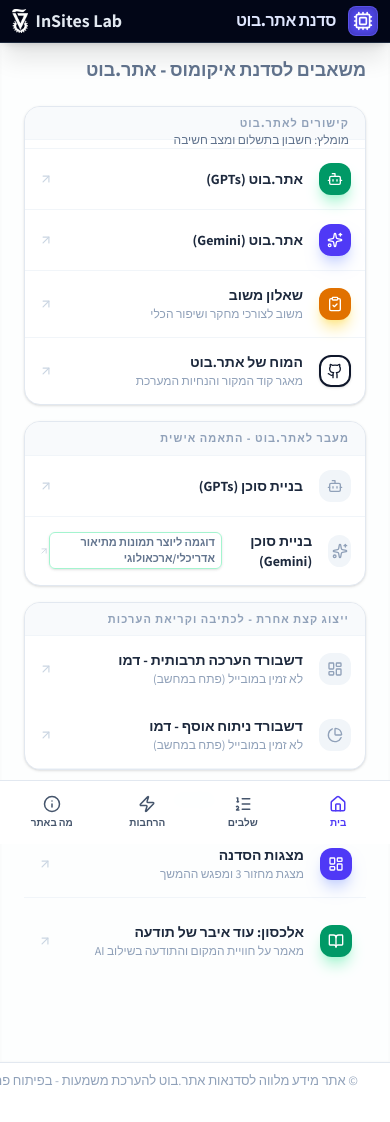
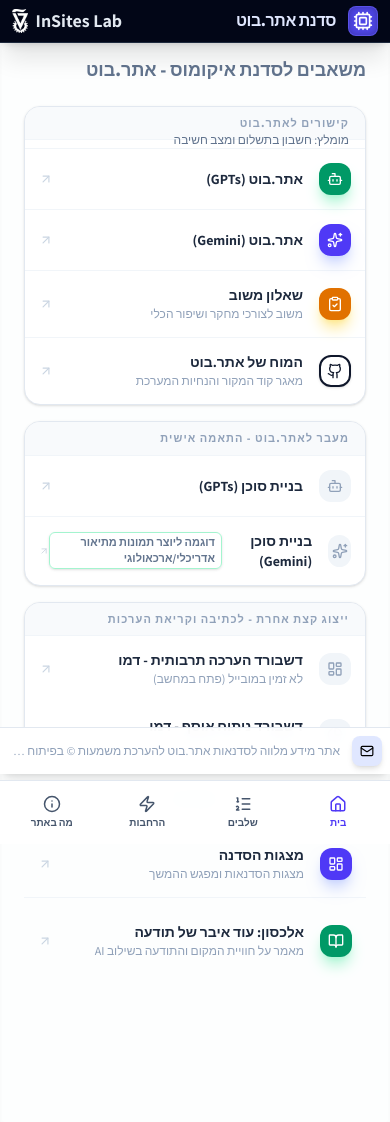
Before and after one commit to YuvalShafriri/Icomos-workshops-site, a React (Vite) app: page / in a window 390 px wide. Before the commit the page ends 1098 px from the top, so only its background shows below. Built offline with nearby package versions, Linux system fonts and the light colour scheme.

Commit message:
Add sticky footer with contact button
- Footer now fixed at bottom of screen (always visible)
- Added contact button with mailto: link to yuval.shafriri@gmail.com
- Adjusted content padding for mobile/desktop coordination
- Updated .gitignore for temp files

```diff
--- a/App.tsx
+++ b/App.tsx
@@ -42,6 +42,7 @@
   TerminalSquare,
   Share2,
   Library,
+  Mail,
 } from "lucide-react";
 import MarkdownRenderer from "./components/MarkdownRenderer";
 import {
@@ -664,7 +665,7 @@
               />
             ) : mobileView === "ABOUT" ? (
               <div
-                className="flex-1 overflow-y-auto bg-white custom-scrollbar pb-20 md:pb-0"
+                className="flex-1 overflow-y-auto bg-white custom-scrollbar pb-[140px] sm:pb-[90px] md:pb-16"
                 dir="rtl"
               >
                 <div className="px-6 pt-4">
@@ -704,7 +705,7 @@
                 // Desktop Detail View (Existing)
                 <>
                   <div
-                    className="flex-1 flex flex-col bg-slate-50 overflow-y-auto custom-scrollbar pb-20 sm:pb-0"
+                    className="flex-1 flex flex-col bg-slate-50 overflow-y-auto custom-scrollbar pb-[140px] sm:pb-[90px] md:pb-16"
                     dir="rtl"
                   >
                     <div className="p-6 md:p-8 max-w-3xl mx-auto w-full space-y-6">
@@ -973,7 +974,7 @@
               ) : null
             ) : showResearchAids || mobileView === "TOOLS" ? (
               /* EXTENSIONS TOOLBOX VIEW (The "Tools") */
-              <div className="flex-1 flex flex-col overflow-y-auto bg-slate-50/30 custom-scrollbar pb-20 md:pb-0">
+              <div className="flex-1 flex flex-col overflow-y-auto bg-slate-50/30 custom-scrollbar pb-[140px] sm:pb-[90px] md:pb-16">
                 <div className="max-w-4xl mx-auto w-full px-6 py-6 space-y-6">
                   {/* Breadcrumb Navigation */}
                   <div className="flex items-center gap-2 text-sm">
@@ -1178,7 +1179,7 @@
               </div>
             ) : (
               /* DEFAULT HOME VIEW (Resource List) */
-              <div className="flex-1 flex flex-col overflow-y-auto bg-slate-50/30 custom-scrollbar pb-20 sm:pb-0">
+              <div className="flex-1 flex flex-col overflow-y-auto bg-slate-50/30 custom-scrollbar pb-[140px] sm:pb-[90px] md:pb-16">
                 <div className="max-w-xl mx-auto w-full px-6 py-2 md:py-3 space-y-6">
                   <div className="text-right pt-2 md:pt-3">
                     <h3 className="text-lg sm:text-l font-black text-slate-500 mb-0.5 leading-tight truncate">
@@ -1302,7 +1303,7 @@
                           href="https://drive.google.com/drive/folders/1AOu_r9towgJwqgQfrLEI8JcbOltprpJH?usp=sharing"
                           icon={<LayoutDashboard size={16} />}
                           label="מצגות הסדנה"
-                          secondaryLabel="מצגת מחזור 3 ומפגש ההמשך"
+                          secondaryLabel="מצגות הסדנאות ומפגש ההמשך"
                           colorScheme="indigo"
                           highlight
                         />
@@ -1323,13 +1324,26 @@
           </SwitchTransition>
 
           <footer
-            className="bg-white border-t border-slate-200 p-2 shrink-0 flex items-center px-8 z-40 shadow-sm overflow-hidden text-slate-400"
+            className="flex-row-reverse fixed bottom-0 left-0 right-0 bg-white/95 backdrop-blur border-t border-slate-200 p-2 shadow-lg md:bottom-0"
+            style={{ zIndex: 45, bottom: window.innerWidth < 768 ? '70px' : '0' }}
             dir="rtl"
           >
-            <div className="flex-1"></div>
-            <div className="text-[13px]  opacity-100 whitespace-nowrap dir-rtl">
-              © אתר מידע מלווה לסדנאות אתר.בוט להערכת משמעות - בפיתוח פרופ"ח יעל
-              אלף ויובל שפרירי
+            <div className=" mx-auto flex items-center justify-between gap-3 flex-wrap sm:flex-nowrap">
+              {/* כפתור צור קשר - בצד ימין ב-RTL */}
+              <a
+                href="mailto:yuval.shafriri@gmail.com?subject=פנייה%20מאתר%20אתר.בוט%20-%20סדנת%20איקומוס&body=שלום,%0D%0A%0D%0A"
+                className="flex items-center gap-2 bg-indigo-100 hover:bg-indigo-300 text-black px-2 py-2 sm:px-1.5 sm:py-1 rounded-lg shadow-md hover:shadow-lg transition-all active:scale-95 text-xs sm:text-sm font-bold shrink-0"
+                dir="rtl"
+                aria-label="שלח אימייל ליוצרי האתר"
+              >
+                <Mail size={14} />
+                <span className="hidden xs:inline">צור קשר</span>
+              </a>
+
+              {/* פרטי המפתחים */}
+              <div className=" text-xs sm:text-[13px] text-slate-400 opacity-100 truncate flex-1 text-center sm:text-right">
+                 אתר מידע מלווה לסדנאות אתר.בוט להערכת משמעות © בפיתוח פרופ"ח יעל אלף ויובל שפרירי
+              </div>
             </div>
           </footer>
         </main>
```
Also changed, not shown: 1 other file (tests, documents, lock files or other folders).
